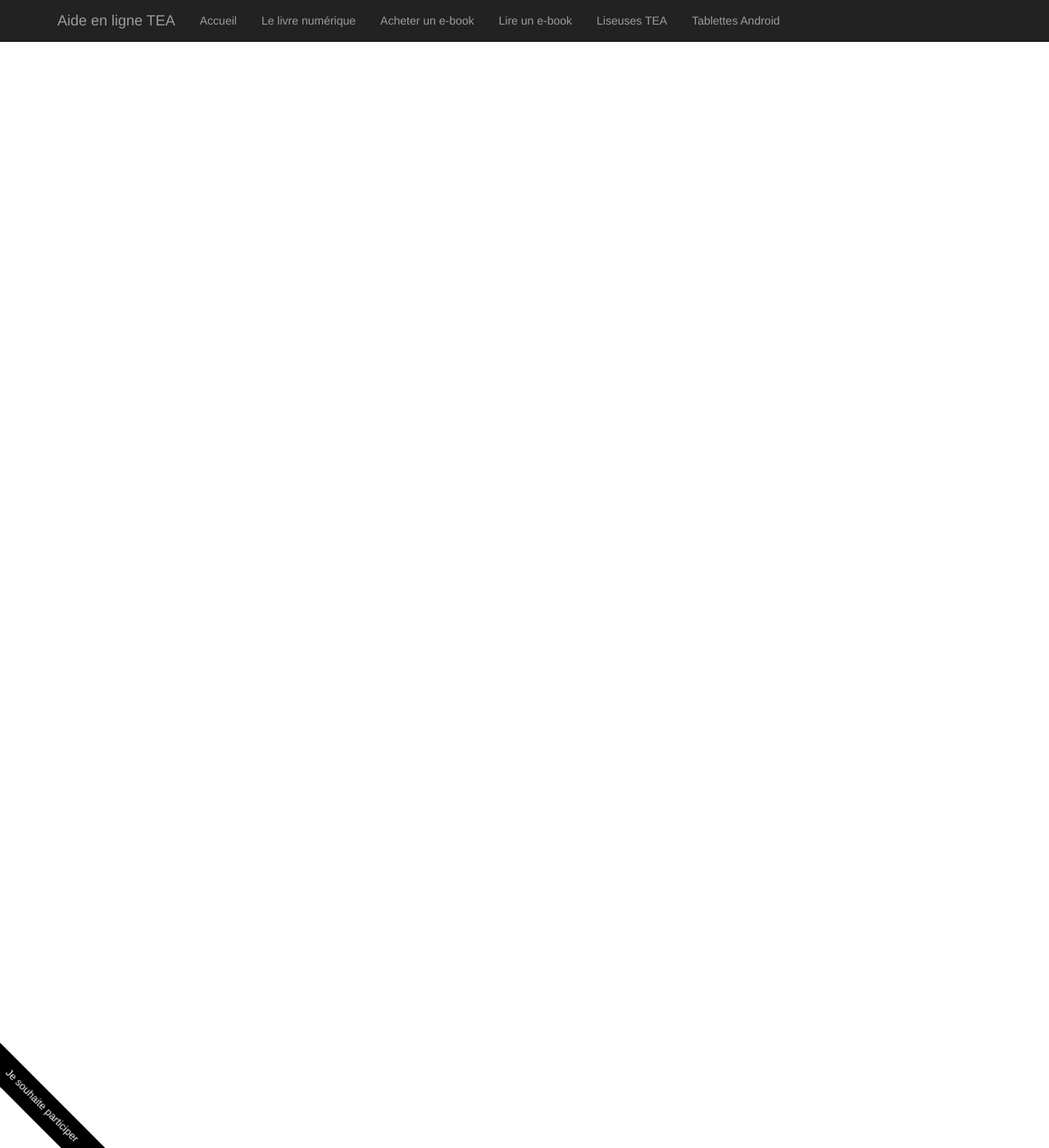
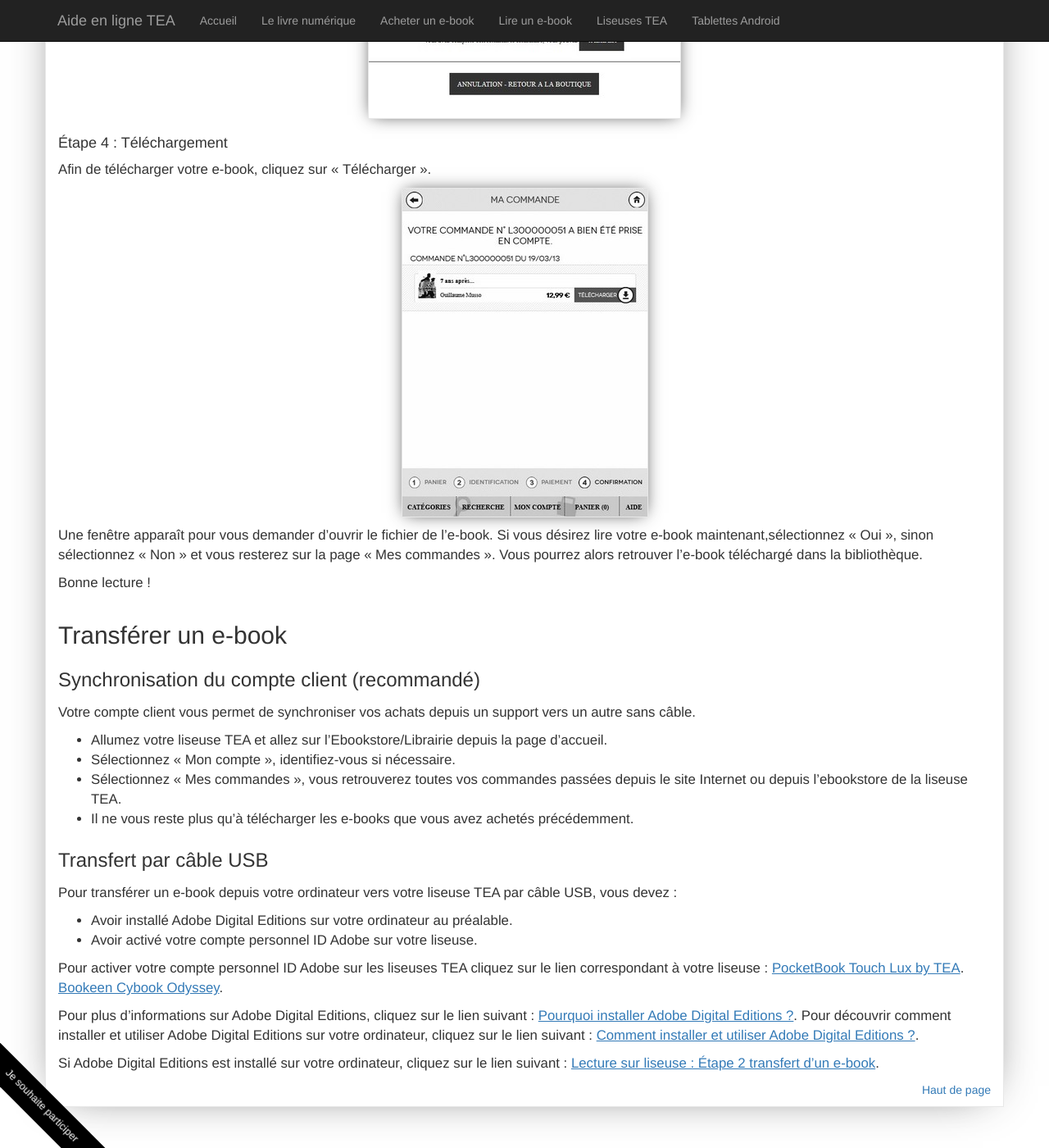
Before and after one commit to TEA-ebook/help-center, a Jekyll site: the page built from _pages/liseuses-tea.md, in a window 1280 px wide and 1400 px high, scrolled down 14640 px. Shown: the whole window at 82% size. Built offline with Jekyll 4.4.1, drawn with Linux system fonts in a browser that asks for light colours; nearby versions of some CDN libraries; Markdown is read by kramdown in place of the engine named in the settings; some of the changed text lies outside the part shown.

Commit message:
Mod: page "liseuses TEA", add missing content

```diff
--- a/_pages/liseuses-tea.md
+++ b/_pages/liseuses-tea.md
@@ -262,3 +262,97 @@
 ### Problèmes matériels
 
 En cas de problèmes matériels sur votre liseuse Cybook, nous vous invitons à contacter le Service Client ou à vous rendre dans le magasin où vous l’avez achetée.
+
+## Acheter un e-book
+
+### Présentation de l’ebookstore
+
+L’accès à votre librairie numérique embarquée dans votre liseuse TEA (également appelée « Ebookstore ») se fait en cliquant sur les onglets « Ebookstore » ou « Librairie » de votre page d’accueil.
+
+![](/images/06_Acheter_un_ebook_sur_la_liseuse_2_MB.jpg)
+
+Cet ebookstore vous permet d’acheter des e-books directement depuis votre liseuse TEA. Le catalogue d’e-books disponible dans cette librairie embarquée est le même que celui accessible depuis le site Internet.
+
+Vous pouvez retrouver les e-books que vous souhaitez grâce au moteur de recherche ou découvrir les sélections que nous vous proposons (les nouveautés, les meilleures ventes, les promotions, les sélections du libraire, les petits prix, les gratuits…).
+
+Bonne navigation sur l’Ebookstore !
+
+### Achat depuis la liseuse
+
+Découvrez comment initialiser votre liseuse PocketBook Touch Lux : [Initialisation de ma liseuse PocketBook Touch Lux by TEA]().
+
+Découvrez comment initialiser et acheter un e-book depuis votre liseuse Cybook : [Vidéo d’initialisation de la liseuse Cybook]().
+
+#### Étape 1 : Validation du panier
+
+- Accédez à la librairie.
+- Sélectionnez votre e-book grâce aux différents accès de la page principale de la librairie.
+- Sélectionnez « Acheter » pour ajouter un e-book à votre panier.
+
+![](/images/06_Acheter_un_ebook_sur_la_liseuse_3_MB.jpg)
+
+- Vous pouvez ensuite soit continuer vos achats, soit accéder à votre panier en touchant « Voir mon panier ».
+
+![](/images/06_Acheter_un_ebook_sur_la_liseuse_4_MB.jpg)
+
+- Une fois tous vos achats effectués, sélectionnez « Valider mon panier ».
+
+![](/images/06_Acheter_un_ebook_sur_la_liseuse_5_MB.jpg)
+
+#### Étape 2 : Identification
+
+Si vous avez déjà un compte client : identifiez-vous en saisissant votre adresse e-mail et votre mot de passe.
+
+![](/images/06_Acheter_un_ebook_sur_la_liseuse_6_MB.jpg)
+
+Si vous n’avez pas de compte client : créez un compte directement *via* votre liseuse TEA en sélectionnant « Créer mon compte » et en remplissant les champs demandés.
+
+<span class="protip">Cliquez sur mémoriser mon compte afin de ne plus avoir à entrer votre adresse e-mail.</span>
+
+#### Étape 3 : Paiement
+
+Acceptez les Conditions Générales de Vente puis sélectionnez « Saisir une carte de paiement ».
+
+![](/images/06_Acheter_un_ebook_sur_la_liseuse_7_MB.jpg)
+
+Remplissez les champs suivants : le N° de la carte, la date d’expiration et le cryptogramme visuel (les 3 chiffres situés au dos de votre carte) et cliquez sur « Valider ».
+
+![](/images/06_Acheter_un_ebook_sur_la_liseuse_8_MB.jpg)
+
+#### Étape 4 : Téléchargement
+
+Afin de télécharger votre e-book, cliquez sur « Télécharger ».
+
+![](/images/06_Acheter_un_ebook_sur_la_liseuse_9_MB.jpg)
+
+Une fenêtre apparaît pour vous demander d’ouvrir le fichier de l’e-book. Si vous désirez lire votre e-book maintenant,sélectionnez « Oui », sinon sélectionnez « Non » et vous resterez sur la page « Mes commandes ». Vous pourrez alors retrouver l'e-book téléchargé dans la bibliothèque.
+
+Bonne lecture !
+
+## Transférer un e-book
+
+### Synchronisation du compte client (recommandé)
+
+Votre compte client vous permet de synchroniser vos achats depuis un support vers un autre sans câble.
+
+- Allumez votre liseuse TEA et allez sur l’Ebookstore/Librairie depuis la page d’accueil.
+- Sélectionnez « Mon compte », identifiez-vous si nécessaire.
+- Sélectionnez « Mes commandes », vous retrouverez toutes vos commandes passées depuis le site Internet ou depuis l’ebookstore de la liseuse TEA.
+- Il ne vous reste plus qu’à télécharger les e-books que vous avez achetés précédemment.
+
+### Transfert par câble USB
+
+Pour transférer un e-book depuis votre ordinateur vers votre liseuse TEA par câble USB, vous devez :
+
+- Avoir installé Adobe Digital Editions sur votre ordinateur au préalable.
+- Avoir activé votre compte personnel ID Adobe sur votre liseuse.
+
+Pour activer votre compte personnel ID Adobe sur les liseuses TEA cliquez sur le lien correspondant à votre liseuse :
+[PocketBook Touch Lux by TEA]().
+[Bookeen Cybook Odyssey]().
+
+Pour plus d’informations sur Adobe Digital Editions, cliquez sur le lien suivant : [Pourquoi installer Adobe Digital Editions ?]().
+Pour découvrir comment installer et utiliser Adobe Digital Editions sur votre ordinateur, cliquez sur le lien suivant : [Comment installer et utiliser Adobe Digital Editions ?]().
+
+Si Adobe Digital Editions est installé sur votre ordinateur, cliquez sur le lien suivant :
+[Lecture sur liseuse : Étape 2 transfert d’un e-book]().
```
Also changed, not shown: images/06_Acheter_un_ebook_sur_la_liseuse_2_MB.jpg (added), images/06_Acheter_un_ebook_sur_la_liseuse_3_MB.jpg (added), images/06_Acheter_un_ebook_sur_la_liseuse_4_MB.jpg (added), images/06_Acheter_un_ebook_sur_la_liseuse_5_MB.jpg (added), images/06_Acheter_un_ebook_sur_la_liseuse_6_MB.jpg (added), images/06_Acheter_un_ebook_sur_la_liseuse_7_MB.jpg (added), images/06_Acheter_un_ebook_sur_la_liseuse_8_MB.jpg (added), images/06_Acheter_un_ebook_sur_la_liseuse_9_MB.jpg (added).
